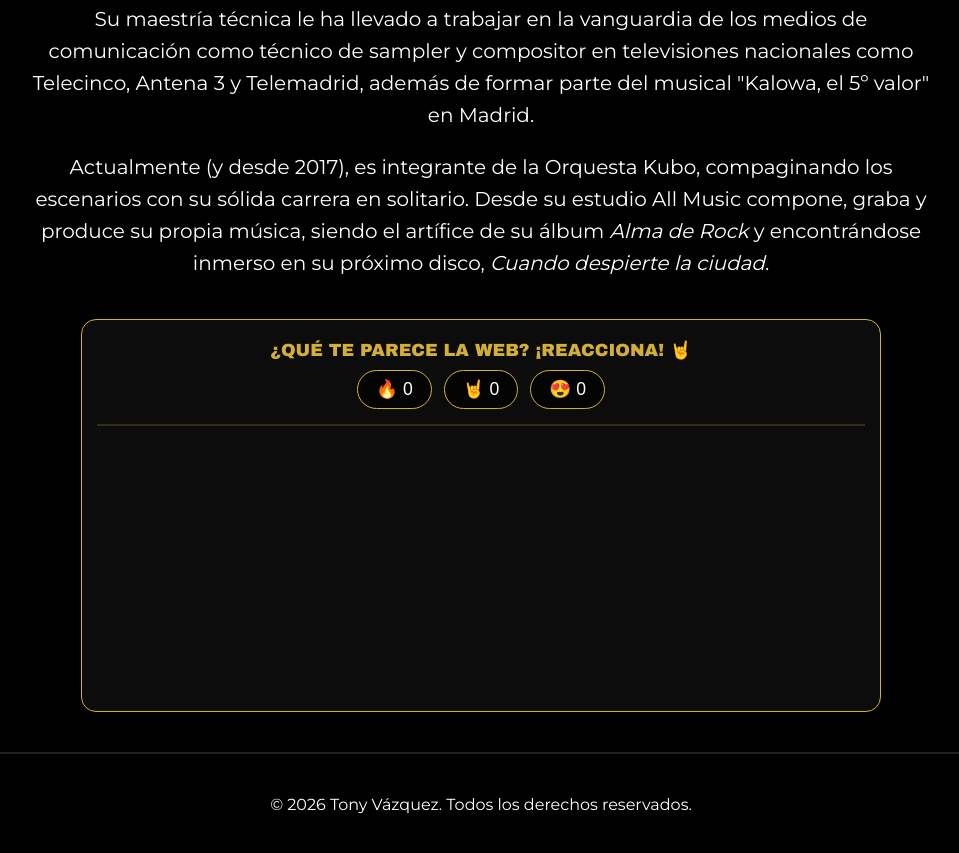
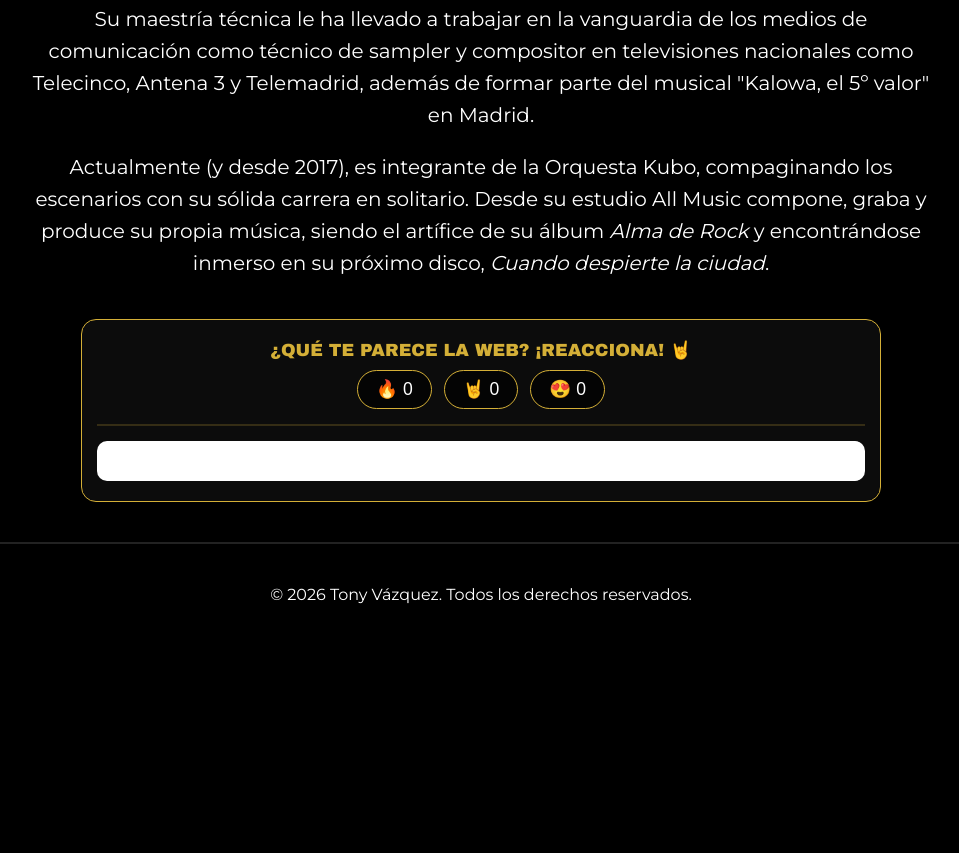
Before and after one commit to tonivazquez4/tonivazquez4.github.io, a plain HTML site: page index.html in a window 1280 px wide. Shown: the part 1785-2638 px from the top of the page, without its empty margins (159-1118 px from the left). After the commit the page ends 2430 px from the top, so only its background shows below. Drawn offline with Linux system fonts and the light colour scheme; no server answers; a script that the page names is missing.

Commit message:
Update index.html

```diff
--- a/index.html
+++ b/index.html
@@ -98,7 +98,7 @@
         .bio { background: rgba(15, 15, 15, 0.85); padding: 60px 20px; text-align: center; border-top: 1px solid #333; border-bottom: 1px solid #333; margin-top: 50px; }
         .bio-content { max-width: 950px; margin: auto; font-size: 1.15rem; line-height: 1.8; color: #ddd; text-shadow: 1px 1px 3px black;}
 
-        /* CSS ARREGLADO CON Z-INDEX PARA BLOQUEAR BARRERAS INVISIBLES */
+        /* CSS ARREGLADO CON Z-INDEX Y ALTURA FORZADA PARA CUSDIS */
         .seccion-comentarios {
             position: relative;
             z-index: 999;
@@ -112,6 +112,18 @@
             border: 1px solid var(--gold);
             box-sizing: border-box;
         }
+        #cusdis_thread {
+            background: #ffffff;
+            padding: 20px;
+            border-radius: 10px;
+            margin-top: 15px;
+        }
+        #cusdis_thread iframe {
+            width: 100% !important;
+            min-height: 450px !important;
+            border: none !important;
+        }
+
         .caja-reacciones { display: flex; justify-content: center; gap: 12px; flex-wrap: wrap; margin-bottom: 15px; }
         .btn-reaccion { background: rgba(0,0,0,0.7); color: white; border: 1px solid var(--gold); padding: 8px 18px; border-radius: 20px; font-size: 1.1rem; cursor: pointer; transition: 0.3s; }
         .btn-reaccion.votado { background: var(--gold); color: black; }
@@ -211,7 +223,7 @@
 
         <p style="font-size: 20px; line-height: 1.6; color: #ffffff; margin-bottom: 20px;">Actualmente (y desde 2017), es integrante de la Orquesta Kubo, compaginando los escenarios con su sólida carrera en solitario. Desde su estudio All Music compone, graba y produce su propia música, siendo el artífice de su álbum <em>Alma de Rock</em> y encontrándose inmerso en su próximo disco, <em>Cuando despierte la ciudad</em>.</p>
     </div>
-</div> <!-- ETIQUETA DE CIERRE QUE FALTABA -->
+</div>
 
 <div class="seccion-comentarios">
     <h3 style="color: var(--gold); text-align: center; text-transform: uppercase; margin: 0 0 10px 0; font-size: 1.1rem;">¿Qué te parece la web? ¡Reacciona! 🤘</h3>
@@ -222,7 +234,15 @@
     </div>
     <hr style="border: 0.5px solid var(--gold); opacity: 0.2; margin: 15px 0;">
 
-    <div id="cusdis_thread" data-host="https://cusdis.com" data-app-id="b3a46067-e248-4f1a-8f3b-1d829f5606c3" data-page-id="inicio_tony_vazquez" data-page-url="https://www.tonyvazquez.es/index.html" data-page-title="Inicio Tony Vazquez" data-theme="dark" style="min-height: 250px; width: 100%;"></div>
+    <div id="cusdis_thread"
+        data-host="https://cusdis.com"
+        data-app-id="b3a46067-e248-4f1a-8f3b-1d829f5606c3"
+        data-page-id="inicio_tony_vazquez"
+        data-page-url="https://www.tonyvazquez.es/index.html"
+        data-page-title="Inicio Tony Vazquez"
+        data-theme="light">
+    </div>
+    <script defer src="https://cusdis.com/js/widget/lang/es.js"></script>
     <script async defer src="https://cusdis.com/js/cusdis.es.js"></script>
 </div>
 
@@ -259,7 +279,6 @@
     }
 
     function sumarReaccion(tipo, btn) {
-        // Añadido aviso visual para que sepas por qué el botón no suma más de 1 vez.
         if(localStorage.getItem(`voto_${tipo}`)) {
             alert('¡Ya has reaccionado a este botón! Solo se permite un voto por persona. 🤘');
             return;
```
